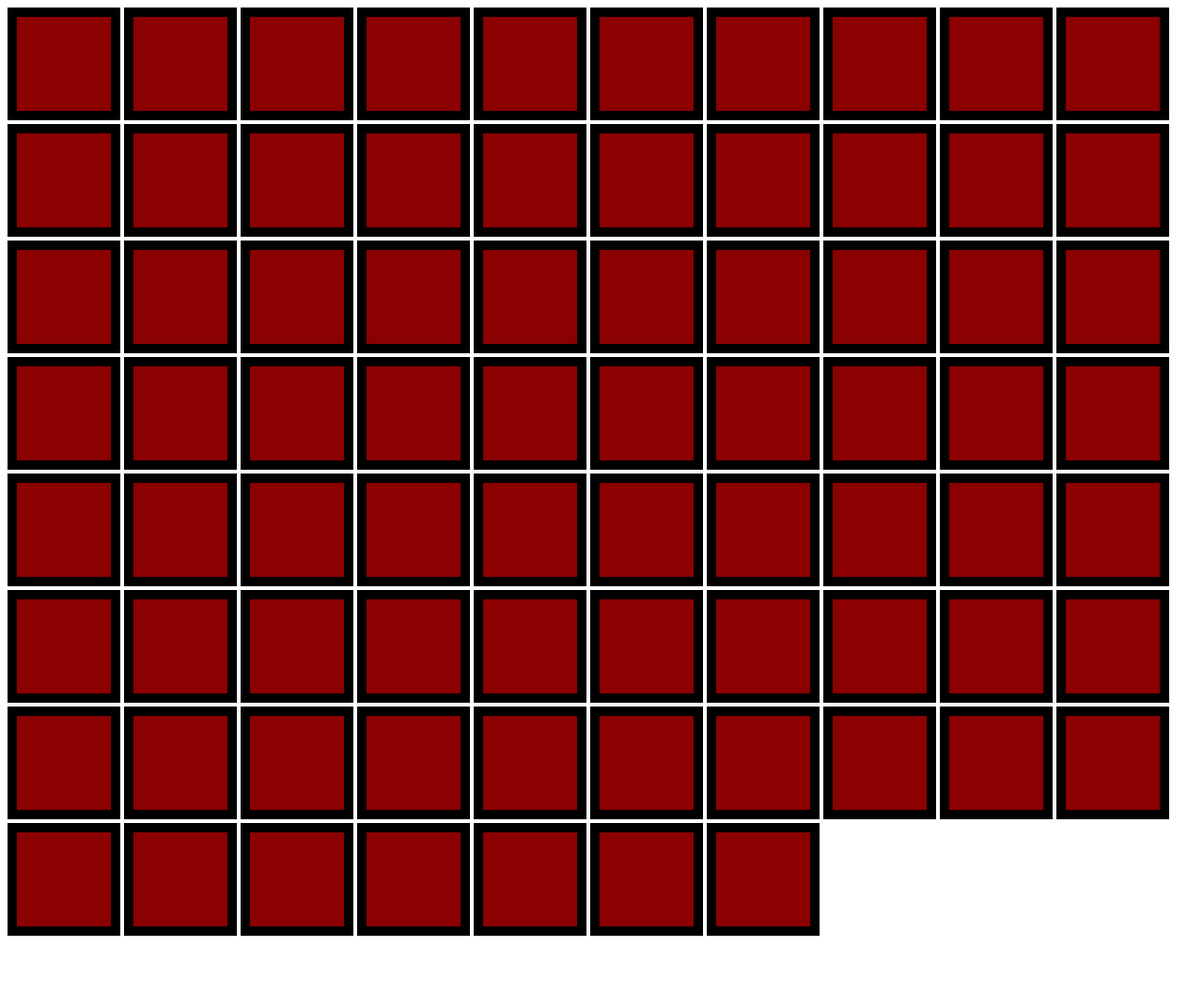
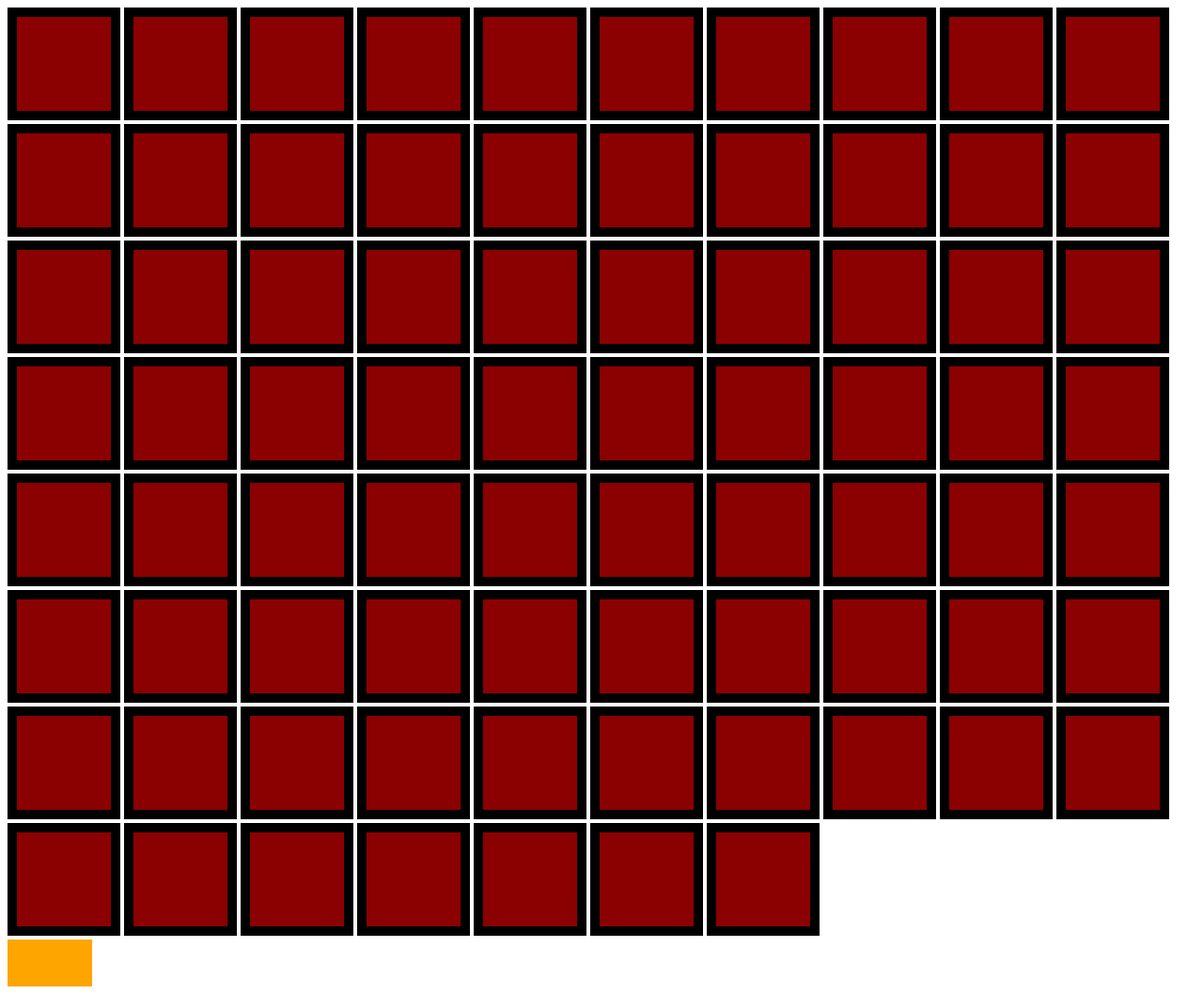
Before and after one commit to Sanje313/Sanje313.github.io, a plain HTML site: page code.html in a window 1280 px wide. Shown: the whole page at 94% size. Before the commit the page ends 1008 px from the top, so only its background shows below. Drawn offline with Linux system fonts and the light colour scheme.

Commit message:
I fixed my code

```diff
--- a/code.html
+++ b/code.html
@@ -22,7 +22,12 @@
 		}
 
 	</style>
-
+	<style type="text/css">
+		#back{
+			width:90px;
+			height:50px;
+			background-color:orange;
+		</style>
 </head>
 
 
@@ -254,7 +259,10 @@
 </div>
 <div id="terence">
 </div>
-
+<a href="projects.html">
+<div id="back">
+</div>
+</a>
 
 </body>
 
```
